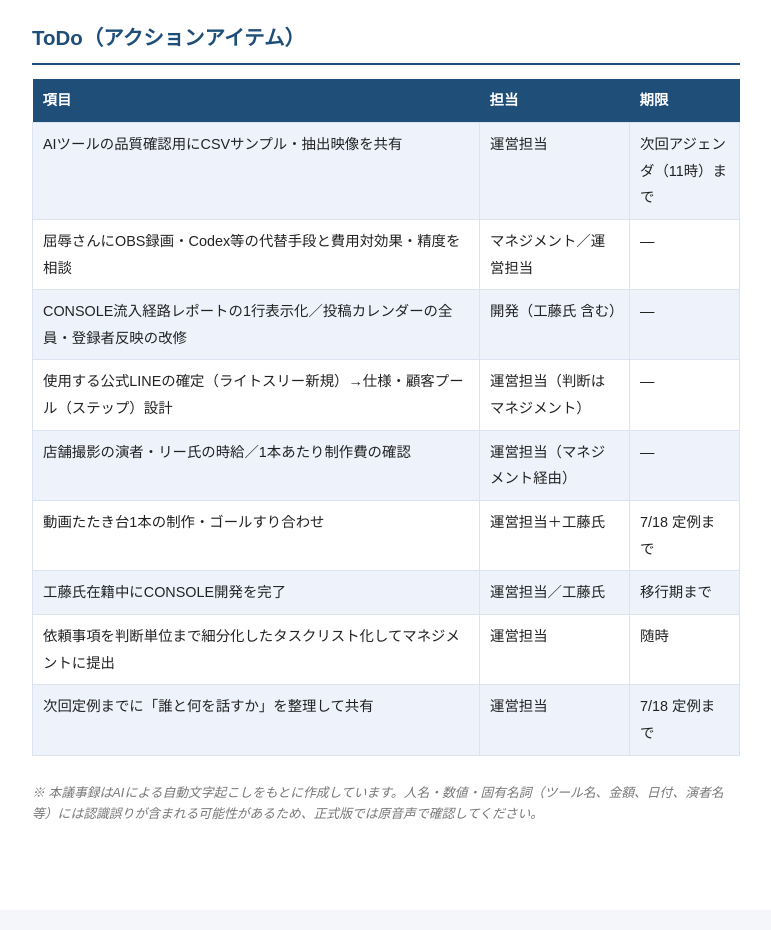
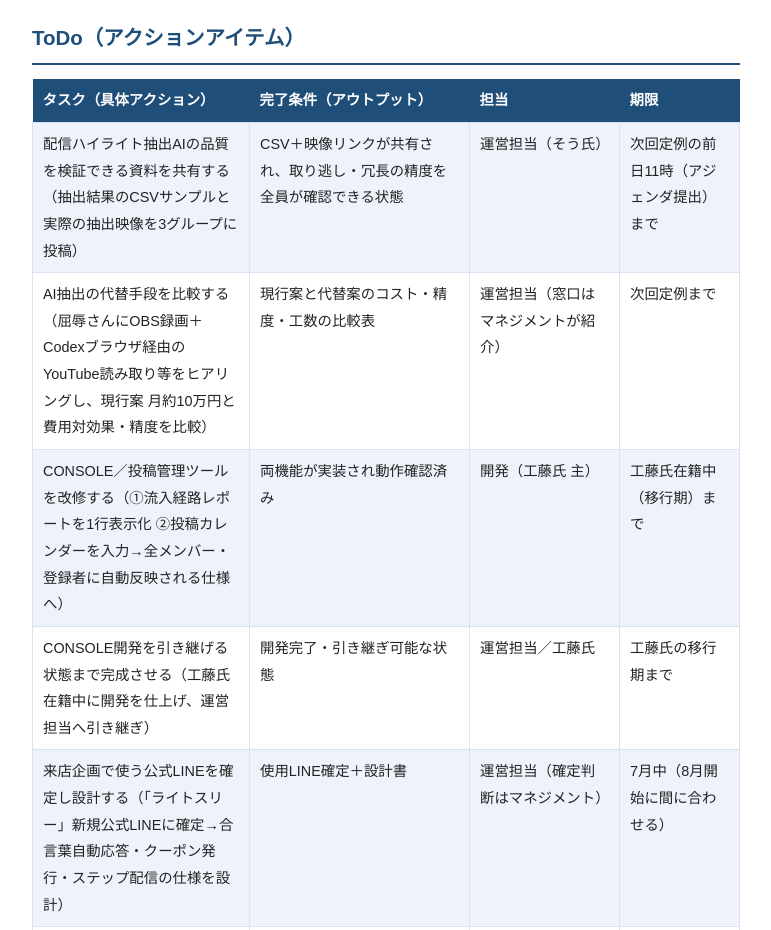
Before and after one commit to ytpokerguild-netizen/gijiroku-ichigaya-7, a plain HTML site: page index.html in a window 1280 px wide. Shown: the part 3840-4770 px from the top of the page, without its empty margins (254-1025 px from the left). Drawn offline with Linux system fonts and the light colour scheme.

Commit message:
Add files via upload

```diff
--- a/index.html
+++ b/index.html
@@ -133,16 +133,16 @@
 
   <h2>ToDo（アクションアイテム）</h2>
   <table class="todo">
-    <tr><th>項目</th><th style="width:150px">担当</th><th style="width:110px">期限</th></tr>
-    <tr><td>AIツールの品質確認用にCSVサンプル・抽出映像を共有</td><td>運営担当</td><td>次回アジェンダ（11時）まで</td></tr>
-    <tr><td>屈辱さんにOBS録画・Codex等の代替手段と費用対効果・精度を相談</td><td>マネジメント／運営担当</td><td>—</td></tr>
-    <tr><td>CONSOLE流入経路レポートの1行表示化／投稿カレンダーの全員・登録者反映の改修</td><td>開発（工藤氏 含む）</td><td>—</td></tr>
-    <tr><td>使用する公式LINEの確定（ライトスリー新規）→仕様・顧客プール（ステップ）設計</td><td>運営担当（判断はマネジメント）</td><td>—</td></tr>
-    <tr><td>店舗撮影の演者・リー氏の時給／1本あたり制作費の確認</td><td>運営担当（マネジメント経由）</td><td>—</td></tr>
-    <tr><td>動画たたき台1本の制作・ゴールすり合わせ</td><td>運営担当＋工藤氏</td><td>7/18 定例まで</td></tr>
-    <tr><td>工藤氏在籍中にCONSOLE開発を完了</td><td>運営担当／工藤氏</td><td>移行期まで</td></tr>
-    <tr><td>依頼事項を判断単位まで細分化したタスクリスト化してマネジメントに提出</td><td>運営担当</td><td>随時</td></tr>
-    <tr><td>次回定例までに「誰と何を話すか」を整理して共有</td><td>運営担当</td><td>7/18 定例まで</td></tr>
+    <tr><th>タスク（具体アクション）</th><th style="width:220px">完了条件（アウトプット）</th><th style="width:150px">担当</th><th style="width:120px">期限</th></tr>
+    <tr><td>配信ハイライト抽出AIの品質を検証できる資料を共有する（抽出結果のCSVサンプルと実際の抽出映像を3グループに投稿）</td><td>CSV＋映像リンクが共有され、取り逃し・冗長の精度を全員が確認できる状態</td><td>運営担当（そう氏）</td><td>次回定例の前日11時（アジェンダ提出）まで</td></tr>
+    <tr><td>AI抽出の代替手段を比較する（屈辱さんにOBS録画＋Codexブラウザ経由のYouTube読み取り等をヒアリングし、現行案 月約10万円と費用対効果・精度を比較）</td><td>現行案と代替案のコスト・精度・工数の比較表</td><td>運営担当（窓口はマネジメントが紹介）</td><td>次回定例まで</td></tr>
+    <tr><td>CONSOLE／投稿管理ツールを改修する（①流入経路レポートを1行表示化 ②投稿カレンダーを入力→全メンバー・登録者に自動反映される仕様へ）</td><td>両機能が実装され動作確認済み</td><td>開発（工藤氏 主）</td><td>工藤氏在籍中（移行期）まで</td></tr>
+    <tr><td>CONSOLE開発を引き継げる状態まで完成させる（工藤氏在籍中に開発を仕上げ、運営担当へ引き継ぎ）</td><td>開発完了・引き継ぎ可能な状態</td><td>運営担当／工藤氏</td><td>工藤氏の移行期まで</td></tr>
+    <tr><td>来店企画で使う公式LINEを確定し設計する（「ライトスリー」新規公式LINEに確定→合言葉自動応答・クーポン発行・ステップ配信の仕様を設計）</td><td>使用LINE確定＋設計書</td><td>運営担当（確定判断はマネジメント）</td><td>7月中（8月開始に間に合わせる）</td></tr>
+    <tr><td>店舗撮影の演者とコストを確定する（演者をリー氏で調整し、時給・1本あたり制作費を確認して採算基準を算出）</td><td>演者確定＋1本あたり原価の把握</td><td>運営担当（契約確認はマネジメント経由）</td><td>8月撮影開始前まで</td></tr>
+    <tr><td>来店企画のたたき台動画を1本制作する（運営担当＋工藤氏で試作し、演者の見せ方・ナレーション等の最終ゴールをすり合わせ）</td><td>試作動画1本＋方向性の合意</td><td>運営担当＋工藤氏</td><td>7/18 定例まで</td></tr>
+    <tr><td>チャンネル運営タスクを判断単位まで細分化しリスト化してマネジメントへ提出する（「決めたいこと→誰と何を話すか」を1タスク＝1判断で列挙）</td><td>判断可能な粒度のタスクリスト</td><td>運営担当</td><td>随時（まず7/18定例まで）</td></tr>
+    <tr><td>外部連携の相談先を整理する（LINE・店舗連絡・演者契約・各社調整について、誰に何を確認するかをマネジメントと整理）</td><td>相談先・確認事項の一覧</td><td>運営担当（マネジメントが接続）</td><td>7/18 定例まで</td></tr>
   </table>
 
   <p class="note">※ 本議事録はAIによる自動文字起こしをもとに作成しています。人名・数値・固有名詞（ツール名、金額、日付、演者名等）には認識誤りが含まれる可能性があるため、正式版では原音声で確認してください。</p>
```
